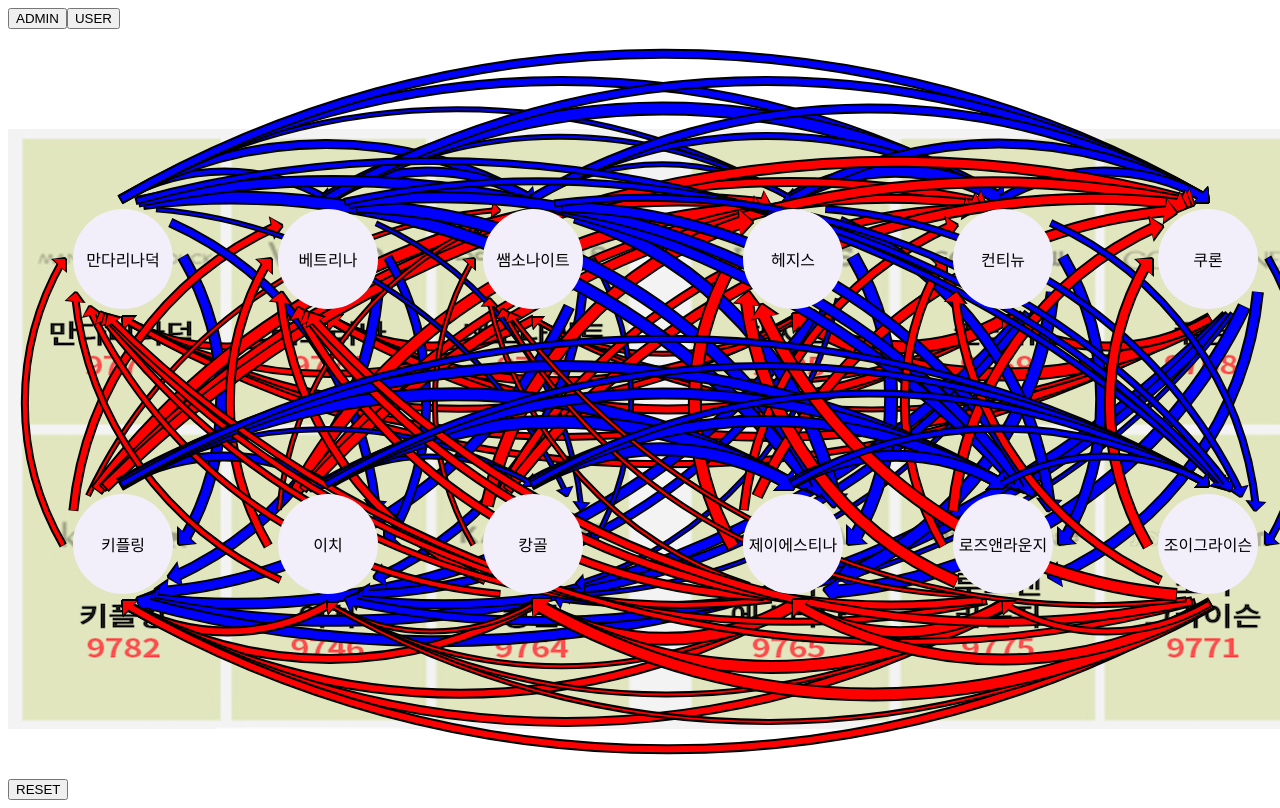
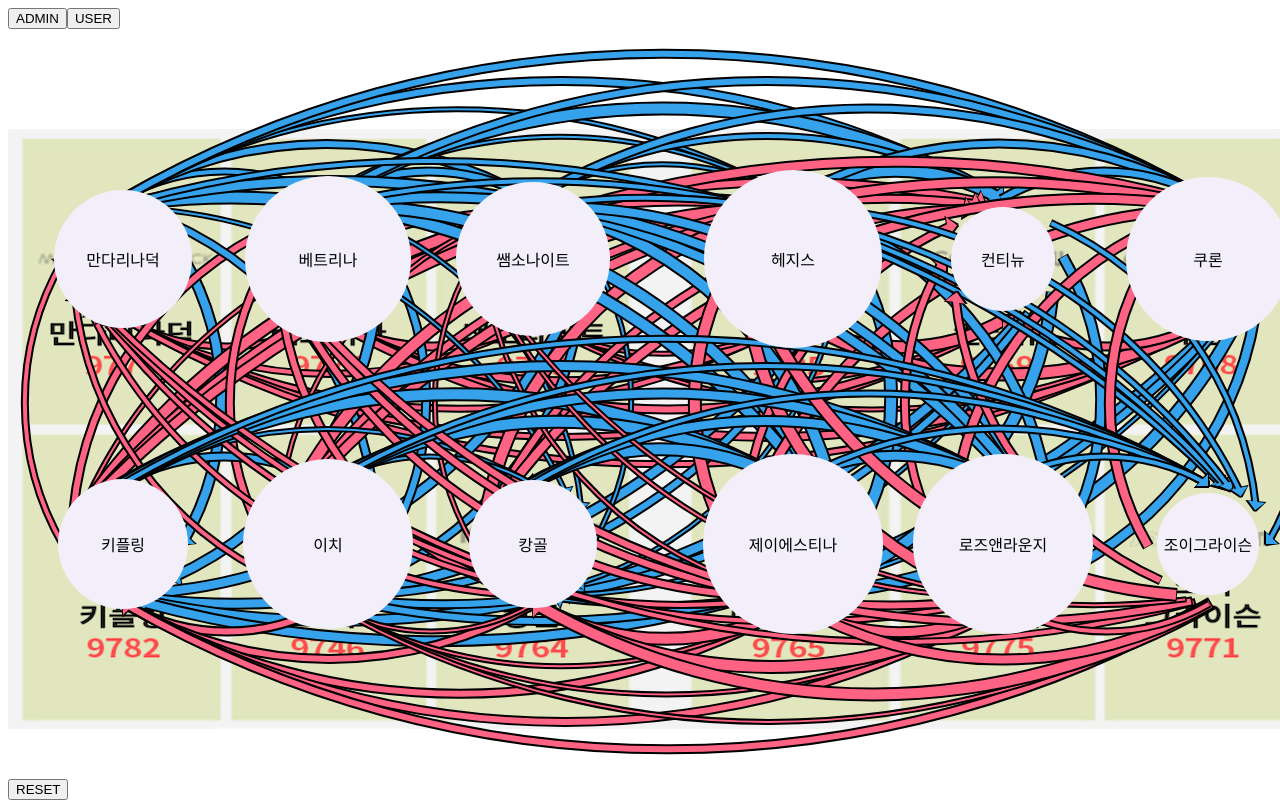
Before and after one commit to bg-shorthand/visualization-of-movement-in-react, a React (Create React App) app: page / in a window 1280 px wide. Both pictures are taken after a click on the button "USER". Shown: the top 808 px of the page. Built offline with nearby package versions, Linux system fonts and the light colour scheme.

Commit message:
[수정] set store circle size to ratio of movement

```diff
--- a/src/assets/mockData.ts
+++ b/src/assets/mockData.ts
@@ -17,6 +17,7 @@ export const mockData = {
         로즈앤라운지: 733,
         조이그라이슨: 268,
       },
+      total: 3564,
     },
     {
       name: '베트리나',
@@ -34,6 +35,7 @@ export const mockData = {
         로즈앤라운지: 733,
         조이그라이슨: 268,
       },
+      total: 5564,
     },
     {
       name: '쌤소나이트',
@@ -51,6 +53,7 @@ export const mockData = {
         로즈앤라운지: 733,
         조이그라이슨: 268,
       },
+      total: 4654,
     },
     {
       name: '헤지스',
@@ -68,6 +71,7 @@ export const mockData = {
         로즈앤라운지: 733,
         조이그라이슨: 268,
       },
+      total: 6416,
     },
     {
       name: '컨티뉴',
@@ -85,6 +89,7 @@ export const mockData = {
         로즈앤라운지: 733,
         조이그라이슨: 268,
       },
+      total: 954,
     },
     {
       name: '쿠론',
@@ -102,6 +107,7 @@ export const mockData = {
         로즈앤라운지: 733,
         조이그라이슨: 268,
       },
+      total: 5416,
     },
     {
       name: '키플링',
@@ -119,6 +125,7 @@ export const mockData = {
         로즈앤라운지: 733,
         조이그라이슨: 268,
       },
+      total: 2941,
     },
     {
       name: '이치',
@@ -136,6 +143,7 @@ export const mockData = {
         로즈앤라운지: 733,
         조이그라이슨: 268,
       },
+      total: 5841,
     },
     {
       name: '캉골',
@@ -153,6 +161,7 @@ export const mockData = {
         로즈앤라운지: 733,
         조이그라이슨: 268,
       },
+      total: 2831,
     },
     {
       name: '제이에스티나',
@@ -170,6 +179,7 @@ export const mockData = {
         로즈앤라운지: 733,
         조이그라이슨: 268,
       },
+      total: 6546,
     },
     {
       name: '로즈앤라운지',
@@ -187,6 +197,7 @@ export const mockData = {
         제이에스티나: 733,
         조이그라이슨: 268,
       },
+      total: 6568,
     },
     {
       name: '조이그라이슨',
@@ -204,6 +215,7 @@ export const mockData = {
         제이에스티나: 733,
         로즈앤라운지: 268,
       },
+      total: 854,
     },
   ],
 };
--- a/src/const/const.ts
+++ b/src/const/const.ts
@@ -27,4 +27,19 @@ const ARROW_SIZE = {
   },
 };
 
-export { STORE_SIZE, ARROW_SIZE };
+const MARKET_SIZE = {
+  s: {
+    marketCoodinate: 45,
+    marketCircleSize: 90,
+  },
+  m: {
+    marketCoodinate: 60,
+    marketCircleSize: 120,
+  },
+  l: {
+    marketCoodinate: 75,
+    marketCircleSize: 150,
+  },
+};
+
+export { STORE_SIZE, ARROW_SIZE, MARKET_SIZE };
--- a/src/modules/drawArrow.ts
+++ b/src/modules/drawArrow.ts
@@ -18,7 +18,6 @@ export function drawArrow(
   const borderArrowAddGap = 2;
 
   const { aLength, lineWidth } = ARROW_SIZE[size];
-  // aWidth: number, // 화살촉이 선에서 수직으로 연장되는 거리
   // aLength: number, // 화살 날개의 길이
   // lineWidth: number, // 선의 전체 굵기
 
@@ -57,8 +56,8 @@ export function drawArrow(
 
     // Line
     // ctx.clearRect(0, 0, 1300, 600);
-    ctx.strokeStyle = secondary ? 'red' : 'blue';
-    ctx.fillStyle = secondary ? 'red' : 'blue';
+    ctx.strokeStyle = secondary ? 'rgba(255, 99, 132, 1)' : 'rgba(54, 162, 235, 1)';
+    ctx.fillStyle = secondary ? 'rgba(255, 99, 132, 1)' : 'rgba(54, 162, 235, 1)';
 
     const line = new Path2D();
     line.arc(
--- /dev/null
+++ b/src/modules/movementSize.ts
@@ -0,0 +1,26 @@
+export const arrowSize = (size: number, maxSize: number) => {
+  const unitSize = maxSize / 5;
+  if (unitSize > size) {
+    return 'xs';
+  } else if (2 * unitSize > size) {
+    return 's';
+  } else if (3 * unitSize > size) {
+    return 'm';
+  } else if (4 * unitSize > size) {
+    return 'l';
+  } else {
+    return 'xl';
+  }
+};
+
+export const marketSize = (movement: number, maxMovement: number) => {
+  const MAX_CIRCLE_SIZE = 180;
+  const MIN_CIRCLE_SIZE = 90;
+
+  const storeSize = `${
+    (MAX_CIRCLE_SIZE - MIN_CIRCLE_SIZE) * (movement / maxMovement) + MIN_CIRCLE_SIZE
+  }px`;
+  const halfStoreSize =
+    ((MAX_CIRCLE_SIZE - MIN_CIRCLE_SIZE) * (movement / maxMovement) + MIN_CIRCLE_SIZE) / 2;
+  return { storeSize, halfStoreSize };
+};
--- a/src/modules/selectSize.ts
+++ /dev/null
@@ -1,14 +0,0 @@
-export const selectSize = (size: number, maxSize: number) => {
-  const unitSize = maxSize / 5;
-  if (unitSize > size) {
-    return 'xs';
-  } else if (2 * unitSize > size) {
-    return 's';
-  } else if (3 * unitSize > size) {
-    return 'm';
-  } else if (4 * unitSize > size) {
-    return 'l';
-  } else {
-    return 'xl';
-  }
-};
--- a/src/page/movementStatistics/MovementStatistics.module.scss
+++ b/src/page/movementStatistics/MovementStatistics.module.scss
@@ -4,10 +4,8 @@
 
 .storeList {
   position: absolute;
-  width: 100px;
-  height: 100px;
   background-color: #f2effb;
-  border-radius: 50px;
+  border-radius: 50%;
   display: flex;
   justify-content: center;
   align-items: center;
--- a/src/page/movementStatistics/MovementStatistics.tsx
+++ b/src/page/movementStatistics/MovementStatistics.tsx
@@ -1,19 +1,18 @@
 import { mockData } from 'assets/mockData';
 import storeImg from 'assets/jdc-stores-sample.png';
-// import storeImg from 'assets/store-sample-img.png';
 import { drawArrow } from 'modules/drawArrow';
-import { selectSize } from 'modules/selectSize';
+import { arrowSize, marketSize } from 'modules/movementSize';
 import { MouseEventHandler, useEffect, useRef, useState } from 'react';
 import styles from './MovementStatistics.module.scss';
 
 const MovementStatistics = () => {
   const stores = mockData.store;
+  const maxTotalMovement = Math.max(...stores.map((store) => store.total).flat());
 
   const canvasRef = useRef<HTMLCanvasElement>(null);
 
   const [canvasSize, setCanvasSize] = useState({ width: 0, height: 0 });
   const [selectedStores, setSelectedStores] = useState<typeof stores>([]);
-
   const [lines, setLines] = useState<
     {
       startStore: string;
@@ -55,8 +54,8 @@ const MovementStatistics = () => {
     const img = new Image();
 
     img.onload = () => {
-      // ctx.translate(100, 100);
-      const maxSize = Math.max(...stores.map((v) => Object.values(v.movement)).flat());
+      const maxPersonalMovement = Math.max(...stores.map((v) => Object.values(v.movement)).flat());
+
       ctx.clearRect(0, 0, canvasSize.width + 30, canvasSize.height + 130);
       const { width, height } = img;
       setCanvasSize({ width, height });
@@ -78,7 +77,7 @@ const MovementStatistics = () => {
             selectedStores[0].coodinate[1],
             store.coodinate[0],
             store.coodinate[1],
-            selectSize(leave!, maxSize)
+            arrowSize(leave!, maxPersonalMovement)
           );
           const comePath = drawArrow(
             canvas,
@@ -87,7 +86,7 @@ const MovementStatistics = () => {
             store.coodinate[1],
             selectedStores[0].coodinate[0],
             selectedStores[0].coodinate[1],
-            selectSize(come!, maxSize),
+            arrowSize(come!, maxPersonalMovement),
             false
           );
 
@@ -125,7 +124,7 @@ const MovementStatistics = () => {
               firstStore.coodinate[1],
               secondStore.coodinate[0],
               secondStore.coodinate[1],
-              selectSize(leave!, maxSize)
+              arrowSize(leave!, maxPersonalMovement)
             );
             const comePath = drawArrow(
               canvas,
@@ -134,7 +133,7 @@ const MovementStatistics = () => {
               secondStore.coodinate[1],
               firstStore.coodinate[0],
               firstStore.coodinate[1],
-              selectSize(come!, maxSize),
+              arrowSize(come!, maxPersonalMovement),
               false
             );
 
@@ -199,7 +198,9 @@ const MovementStatistics = () => {
         height={canvasSize.height + 130} // 화살표가 밖으로 나가서 임시로 값 추가
       ></canvas>
       <ul>
-        {stores.map((store, i) => {
+        {stores.map((store) => {
+          const { storeSize, halfStoreSize } = marketSize(store.total, maxTotalMovement);
+
           return (
             <li
               id={store.name}
@@ -211,8 +212,12 @@ const MovementStatistics = () => {
               key={store.name}
               onClick={setSelectedStoresHandler}
               style={{
-                left: `${store.coodinate[0] - 50}px`,
-                top: `${store.coodinate[1] - 50}px`,
+                left: `${store.coodinate[0] - halfStoreSize}px`,
+                top: `${store.coodinate[1] - halfStoreSize}px`,
+                width: storeSize,
+                height: storeSize,
+                // width: `${marketCircleSize}px`,
+                // height: `${marketCircleSize}px`,
               }}
             >
               {store.name}
@@ -231,7 +236,7 @@ const MovementStatistics = () => {
           display: displayMovement ? 'block' : 'none',
         }}
       >
-        {renderData.startStore + ' / ' + renderData.endStore + '/' + renderData.movement}
+        {renderData.startStore + ' -> ' + renderData.endStore + '/' + renderData.movement}
       </div>
     </div>
   );
```
